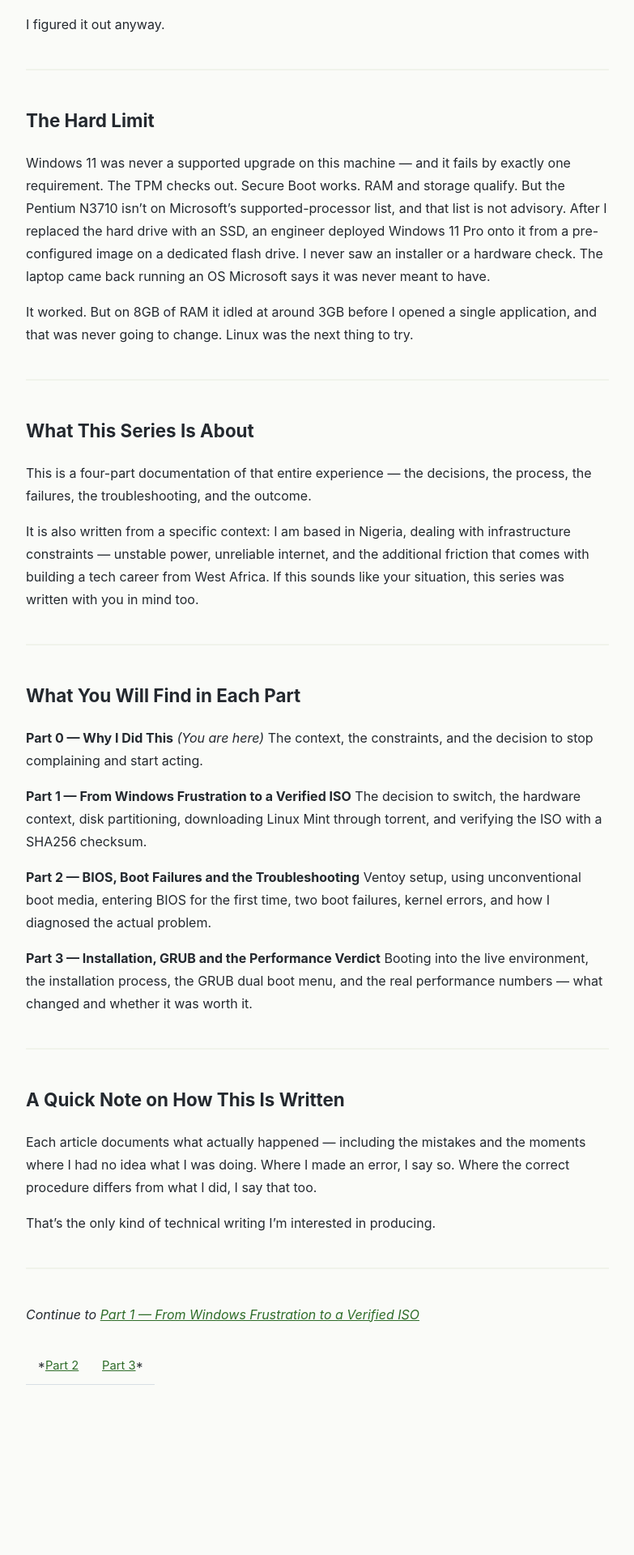
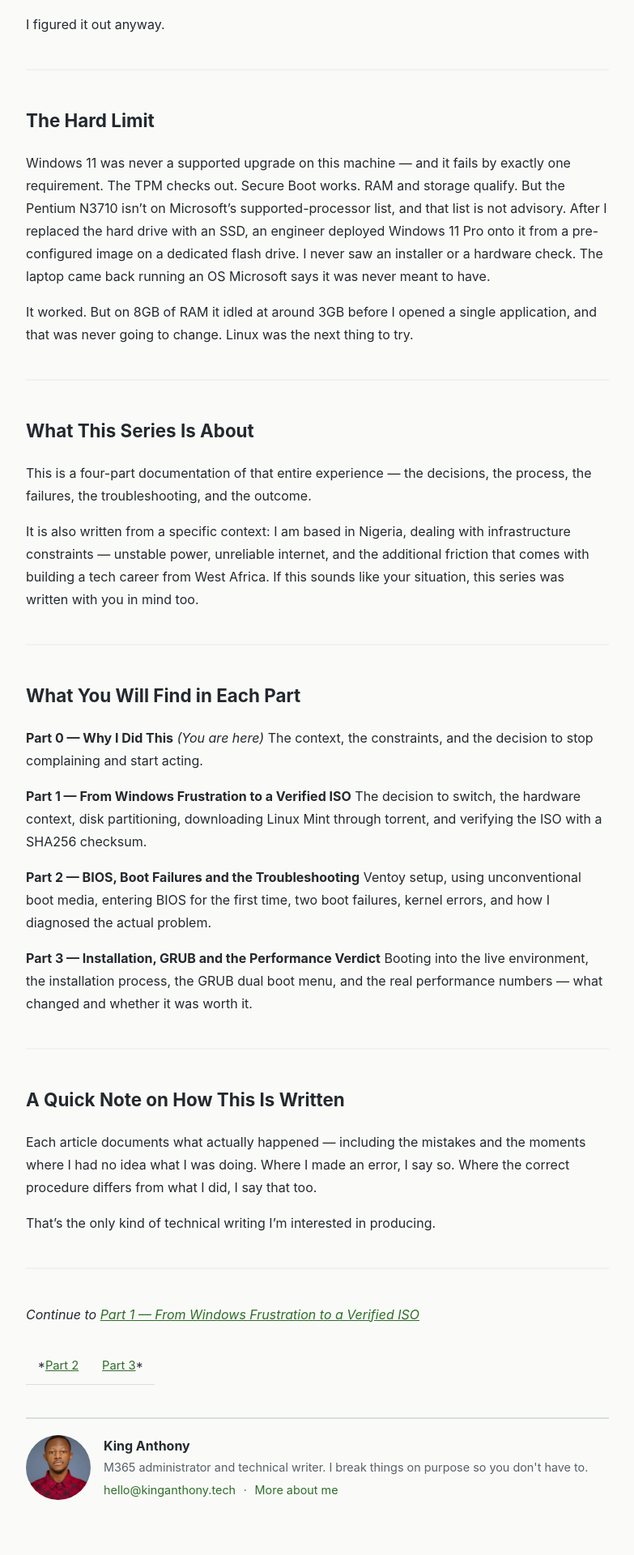
Before and after one commit to Kinganthonytech/Kinganthonytech.github.io, a Jekyll site: the page built from _posts/2026-09-29-dual-booting-linux-mint-xfce-part-0.md, in a window 1280 px wide. Shown: the part 1690-3610 px from the top of the page at 81% size, without its empty margins (248-1031 px from the left). Built offline with Jekyll 4.4.1, drawn with Linux system fonts in a browser that asks for light colours; before the commit the page ends 3477 px from its top, so only the background shows below that.

Commit message:
Unify author voice: one tagline stack across home, about, and byline box

```diff
--- /dev/null
+++ b/_includes/author-box.html
@@ -0,0 +1,18 @@
+<!-- _includes/author-box.html -->
+<div class="author-box">
+   <img src="/images/king-anthony-avatar.webp"
+       alt="King Anthony, author of this article"
+       class="author-photo"
+       loading="lazy"
+       width="400" height="400">
+  <div class="author-info">
+    <strong>King Anthony</strong>
+    <p>M365 administrator and technical writer.
+   I break things on purpose so you don't have to.</p>
+    <div class="author-links">
+      <a href="mailto:hello@kinganthony.tech">hello@kinganthony.tech</a>
+      <span class="separator">·</span>
+      <a href="/about/">More about me</a>
+    </div>
+  </div>
+</div>
--- a/_layouts/post.html
+++ b/_layouts/post.html
@@ -5,4 +5,7 @@ layout: default
   <h1>{{ page.title }}</h1>
   <p><time>{{ page.date | date: "%B %d, %Y" }}</time></p>
   {{ content }}
+  {% unless page.hide_author_box %}
+  {% include author-box.html %}
+{% endunless %}
 </article>
--- a/assets/main.scss
+++ b/assets/main.scss
@@ -88,3 +88,86 @@ figcaption { font-size: 0.85em; color: var(--muted); font-style: italic; margin-
 hr { border: none; border-top: 2px solid var(--code-bg); margin: 2.6rem 0; }
 
 .post-image img { max-width: 100%; height: auto; }
+
+/* Author portrait — the face of the site */
+.author-portrait {
+  display: block;
+  width: min(320px, 72vw);
+  height: auto;
+  border-radius: 14px;
+  border: 1px solid rgba(0, 0, 0, 0.12);
+  box-shadow: 0 6px 24px rgba(0, 0, 0, 0.18);
+  margin: 0 auto 1.25rem;
+}
+
+.author-figure figcaption {
+  text-align: center;
+  font-size: 0.9rem;
+  opacity: 0.75;
+  margin-top: -0.5rem;
+  margin-bottom: 2rem;
+}
+
+/* Round variant for byline cards later */
+.author-avatar {
+  width: 48px;
+  height: 48px;
+  border-radius: 50%;
+  object-fit: cover;
+  vertical-align: middle;
+  margin-right: 0.5rem;
+}
+
+.author-box {
+  display: flex;
+  align-items: center;
+  gap: 1rem;
+  padding: 1.25rem 0;
+  margin-top: 2.5rem;
+  border-top: 2px solid var(--border);
+}
+
+.author-photo {
+  width: 80px;
+  height: 80px;
+  border-radius: 50%;
+  object-fit: cover;
+  flex-shrink: 0;
+}
+
+.author-info {
+  font-size: 0.9rem;
+  line-height: 1.5;
+}
+
+.author-info strong {
+  font-size: 1rem;
+  display: block;
+  margin-bottom: 0.25rem;
+}
+
+.author-info p {
+  margin: 0 0 0.35rem 0;
+  color: var(--muted);
+}
+
+.author-links a {
+  text-decoration: none;
+}
+
+.author-links a:hover {
+  text-decoration: underline;
+}
+
+.separator {
+  margin: 0 0.35rem;
+  color: var(--muted);
+}
+
+/* Mobile responsiveness */
+@media (max-width: 600px) {
+  .author-box {
+    flex-direction: column;
+    text-align: center;
+  }
+}
```
Also changed, not shown: about.md (+10 -3 lines), index.md (+2 -1 lines), images/king-anthony-avatar.webp (added), images/king-anthony-hero.webp (added).
